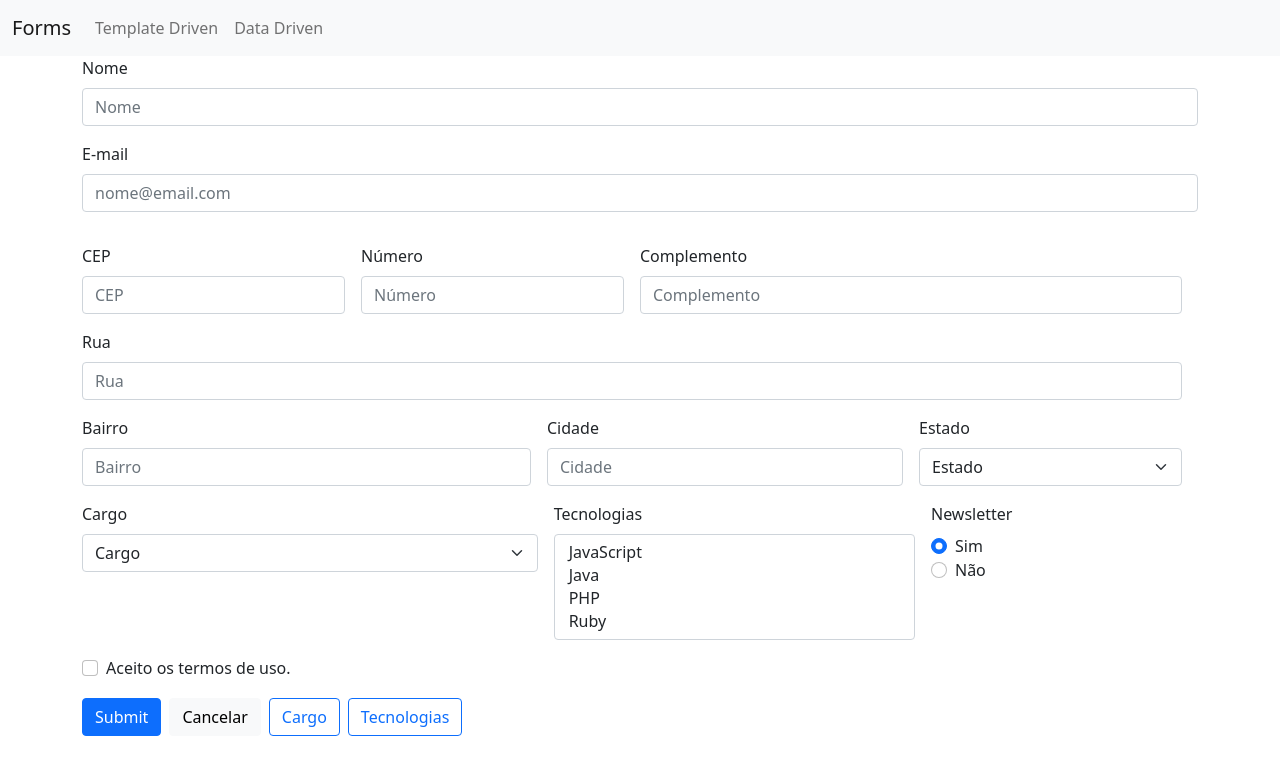
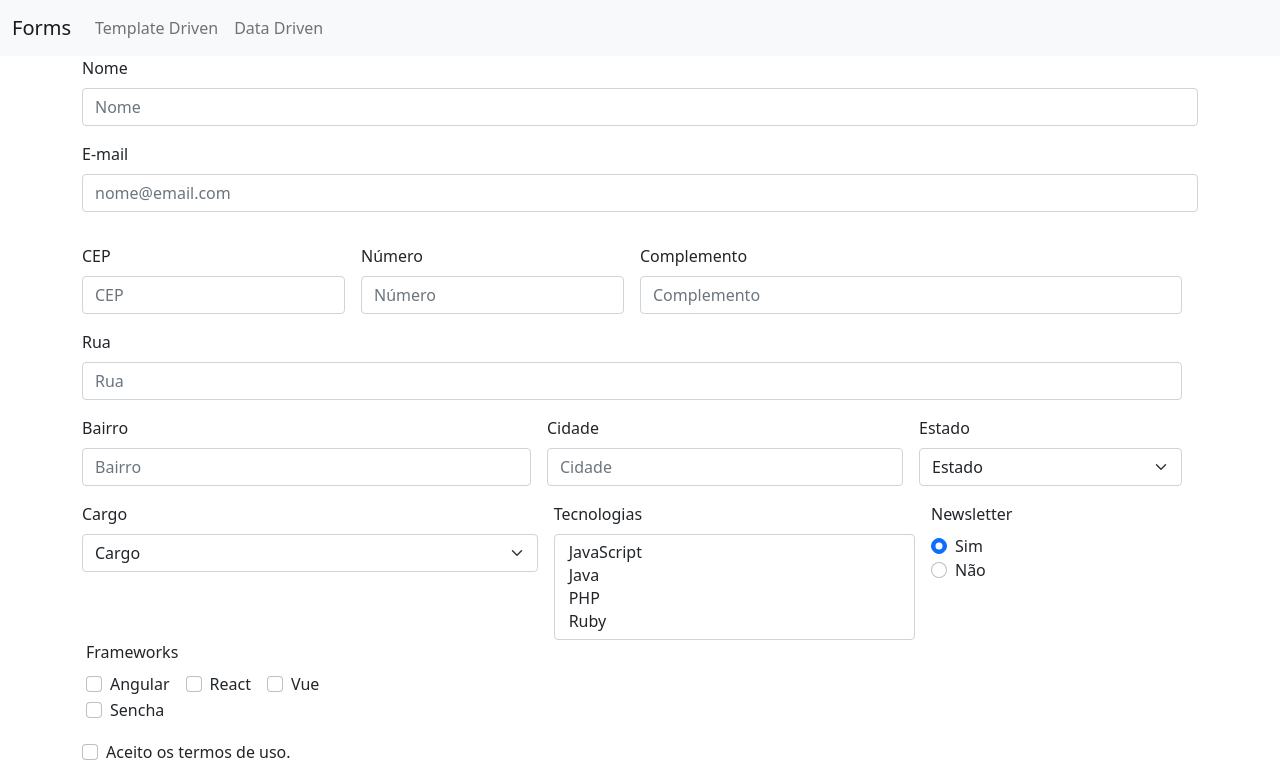
Before and after one commit to robertabononi/angular-loiane, an Angular app in the folder forms/: page /dataForm in a window 1280 px wide. Shown: the top 776 px of the page. Built offline with nearby package versions, Linux system fonts and the light colour scheme.

Commit message:
feat: creta FormArray on forms with multiple checkboxes and set only the checked ones to server

```diff
--- a/forms/src/app/data-form/data-form.component.html
+++ b/forms/src/app/data-form/data-form.component.html
@@ -117,6 +117,19 @@
     </div>
   </div>
 
+  <div id="frameworks" class="row">
+    <div class="col-md-3">
+      <div>
+        <label for="frameworks" class="form-label">Frameworks</label>
+      </div>
+      <div class="form-check form-check-inline" formArrayName="frameworks" *ngFor="let framework of getFrameworksConstrols(); index as i">
+        <input class="form-check-input" type="checkbox" id="frameworks" [formControlName]="i">
+        <label class="form-check-label">{{ frameworks[i] }}</label>
+      </div>
+    </div>
+  </div>
+
+
   <div class="form-group">
     <div class="form-check form-check-inline">
       <input class="form-check-input" type="checkbox" [class.is-invalid]="invalidTouchedField('aceitarTermos')" formControlName="aceitarTermos" id="aceitarTermos" >
--- a/forms/src/app/data-form/data-form.component.ts
+++ b/forms/src/app/data-form/data-form.component.ts
@@ -1,6 +1,6 @@
 import { Component, OnInit } from '@angular/core';
 import { HttpClient } from '@angular/common/http';
-import { FormGroup, FormBuilder, Validators } from '@angular/forms';
+import { FormBuilder, FormGroup, FormControl, FormArray, Validators } from '@angular/forms';
 
 import { Observable } from 'rxjs';
 import { DropdownService } from '../shared/services/dropdown.service';
@@ -21,6 +21,7 @@ export class DataFormComponent implements OnInit {
   cargos!: Cargo[];
   tecnologias!: Tecnologia[];
   newsletters!: any[];
+  frameworks: string[] = ['Angular', 'React', 'Vue', 'Sencha'];
 
   constructor(
     private formBuilder: FormBuilder,
@@ -73,8 +74,19 @@ export class DataFormComponent implements OnInit {
       cargo: [null],
       tecnologias: [null],
       newsletter: ['sim'],
-      aceitarTermos: [null, Validators.requiredTrue]
+      aceitarTermos: [null, Validators.requiredTrue],
+      frameworks: this.buildFrameworks()
     })
+  }
+
+  buildFrameworks() {
+    const values = this.frameworks.map(value => this.formBuilder.control(false))
+
+    return this.formBuilder.array(values)
+  }
+
+  getFrameworksConstrols() {
+    return (this.formulario.get('frameworks') as FormArray).controls;
   }
 
   invalidTouchedField(campo: any) {
@@ -123,10 +135,20 @@ export class DataFormComponent implements OnInit {
   onSubmit() {
     console.log(this.formulario)
 
+    let valueSubmit = Object.assign({}, this.formulario.value);
+
+    valueSubmit = Object.assign(valueSubmit, {
+      frameworks: valueSubmit.frameworks
+        .map((value:any, index:any) => value ? this.frameworks[index] : null)
+        .filter((value: any) => value !== null)
+    })
+
+    console.log(valueSubmit)
+
     if (this.formulario.valid) {
 
       this.http.post('https://httpbin.org/post',
-      JSON.stringify(this.formulario.value))
+      JSON.stringify(valueSubmit))
       .subscribe(dados => {
         console.log(dados);
         //this.resetar()
```
